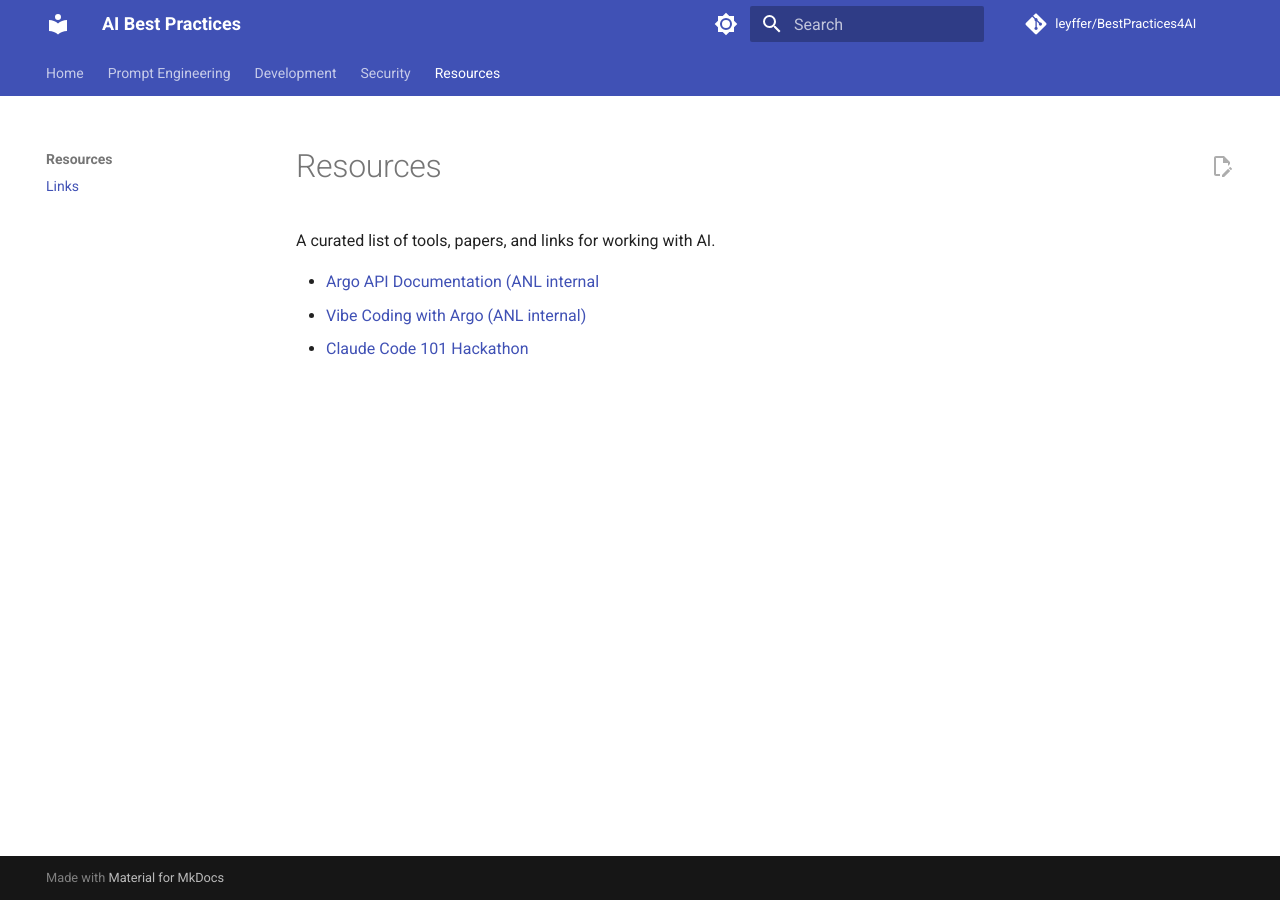
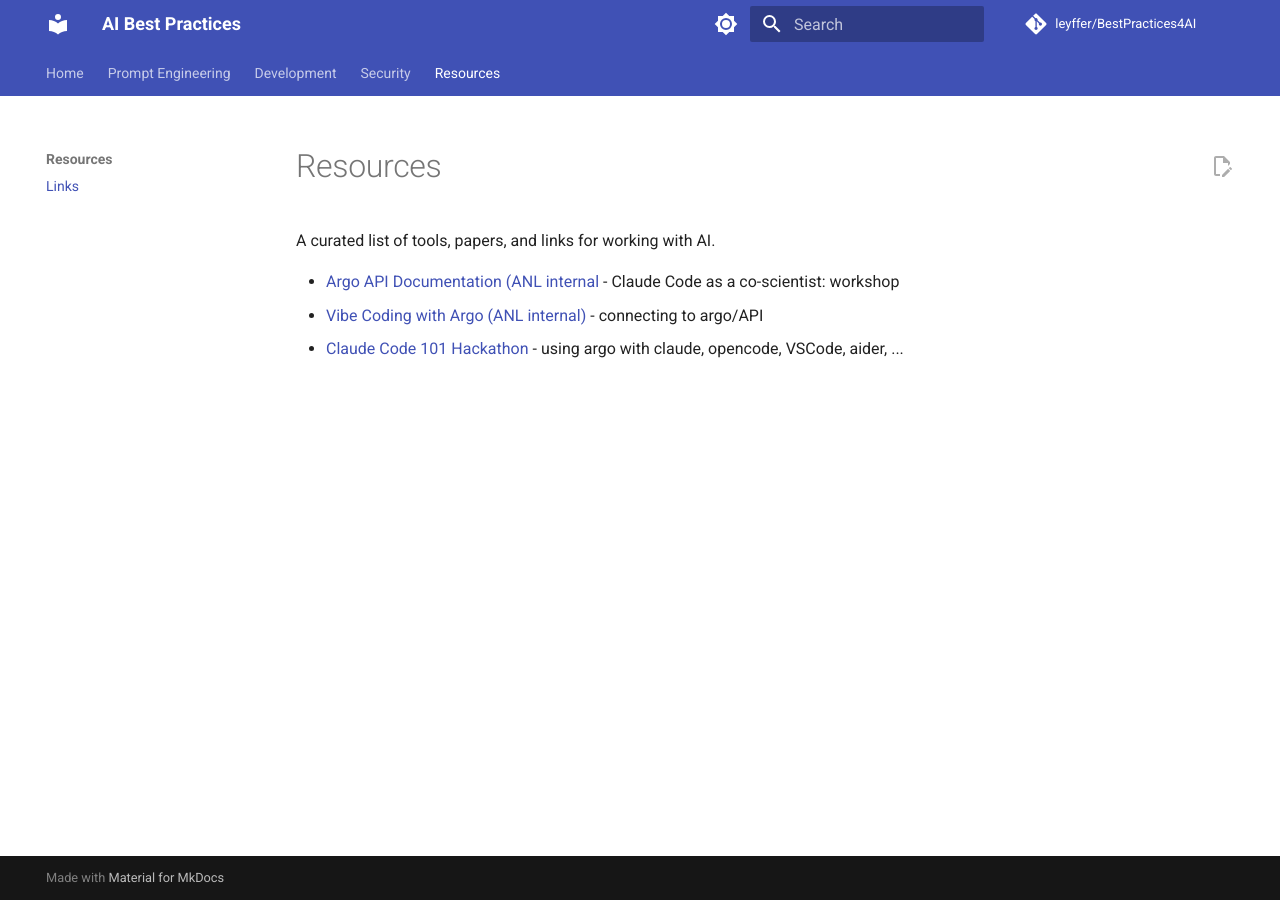
Before and after one commit to leyffer/BestPractices4AI, an MkDocs documentation site: the page built from docs/resources/links.md, in a window 1280 px wide. Built offline with MkDocs 1.6.1 and Material for MkDocs 9.7.7, drawn with Linux system fonts in a browser that asks for light colours; comment, search, counter and statistics services are not loaded.

Commit message:
adding more material

```diff
--- a/docs/resources/links.md
+++ b/docs/resources/links.md
@@ -2,6 +2,6 @@
 
 A curated list of tools, papers, and links for working with AI.
 
-* [Argo API Documentation (ANL internal](https://anl.app.box.com/notes/1444961193376?s=ubtrsefonqeo9xppdzcurezy8rzsbs96)
-* [Vibe Coding with Argo (ANL internal)](https://anl.app.box.com/notes/1871610644419?s=hxc72dkm0a8mlmo7ownfl4ixwx6iu3ko)
-* [Claude Code 101 Hackathon](https://github.com/wilke/claude-code-101)
+* [Argo API Documentation (ANL internal](https://anl.app.box.com/notes/1444961193376?s=ubtrsefonqeo9xppdzcurezy8rzsbs96) - Claude Code as a co-scientist: workshop
+* [Vibe Coding with Argo (ANL internal)](https://anl.app.box.com/notes/1871610644419?s=hxc72dkm0a8mlmo7ownfl4ixwx6iu3ko) - connecting to argo/API
+* [Claude Code 101 Hackathon](https://github.com/wilke/claude-code-101) - using argo with claude, opencode, VSCode, aider, ...
```
